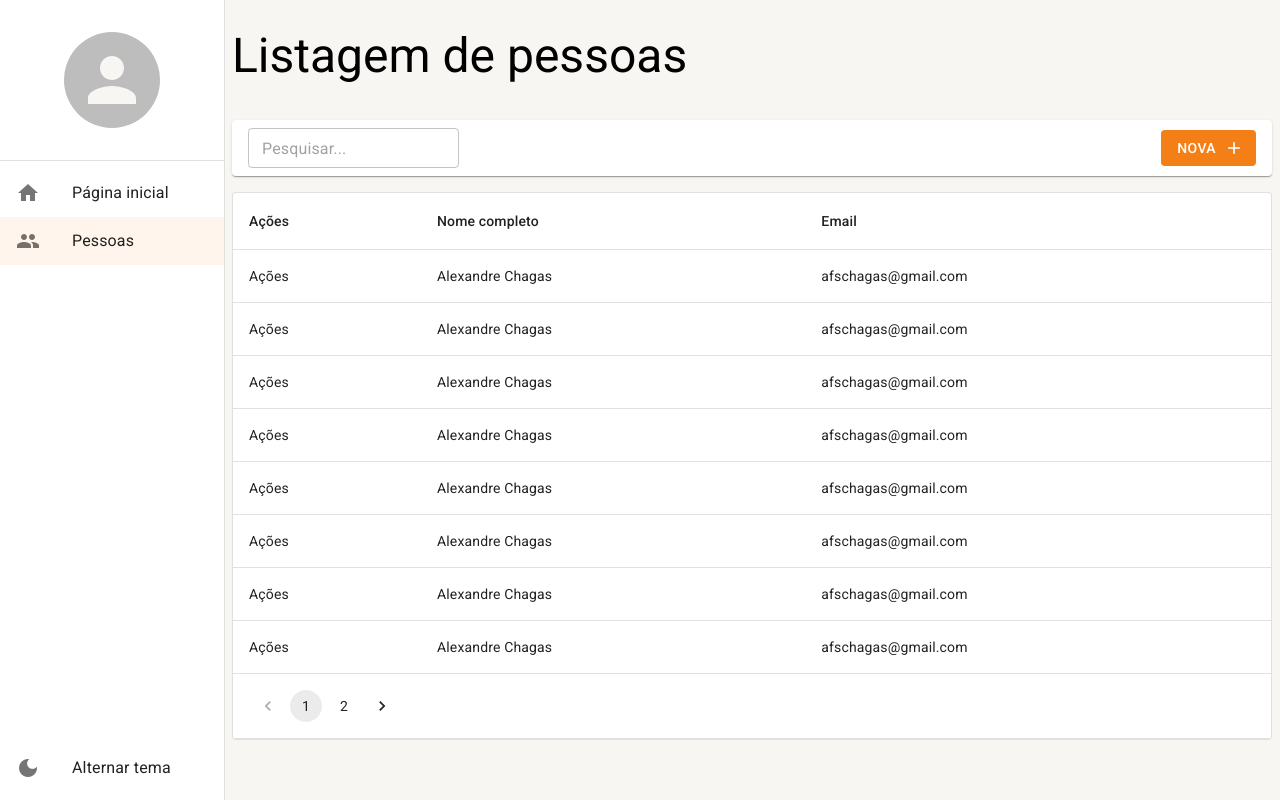
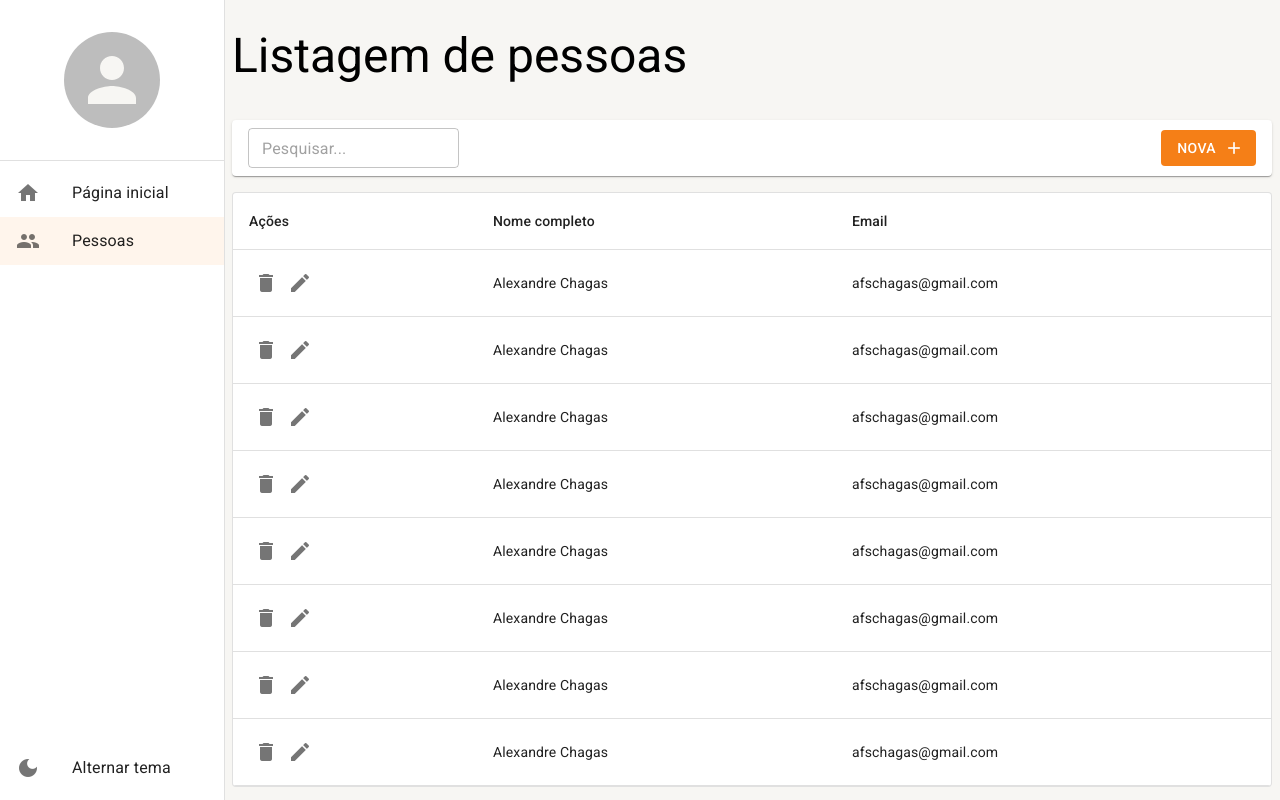
Before and after one commit to afschagas/rmt-cadastro, a React (Create React App) app: page /pessoas in a window 1280 px wide. Built offline with nearby package versions, Linux system fonts and the light colour scheme; data requests are answered from the project's data file.

Commit message:
feat: Configurando ações da listagem

```diff
--- a/mock/database.json
+++ b/mock/database.json
@@ -1,11 +1,5 @@
 {
   "pessoas": [
-    {
-      "id": 1,
-      "email": "afschagas@gmail.com",
-      "cidadeId": 1,
-      "nomeCompleto": "Alexandre Chagas"
-    },
     {
       "id": 2,
       "email": "afschagas@gmail.com",
@@ -53,12 +47,6 @@
       "email": "afschagas@gmail.com",
       "cidadeId": 1,
       "nomeCompleto": "Alexandre Chagas"
-    },
-    {
-      "id": 10,
-      "email": "afschagas@gmail.com",
-      "cidadeId": 1,
-      "nomeCompleto": "Alexandre Chagas"
     }
   ]
 }
--- a/src/pages/Pages/pessoas/ListagemDePessoas.tsx
+++ b/src/pages/Pages/pessoas/ListagemDePessoas.tsx
@@ -1,5 +1,5 @@
 import { useEffect, useMemo, useState } from 'react';
-import { LinearProgress, Pagination, Paper, Table, TableBody, TableCell, TableContainer, TableFooter, TableHead, TableRow } from '@mui/material';
+import { Icon, IconButton, LinearProgress, Pagination, Paper, Table, TableBody, TableCell, TableContainer, TableFooter, TableHead, TableRow } from '@mui/material';
 import { useSearchParams } from 'react-router-dom';
 
 // Components
@@ -52,6 +52,25 @@ export const ListagemDePessoas: React.FC = () => {
     // eslint-disable-next-line react-hooks/exhaustive-deps
   }, [busca, pagina]);
 
+  //Função que exclui a linha da tabela
+  const handleDelete = (id: number) => {
+
+    // eslint-disable-next-line no-restricted-globals
+    if (confirm('Realmente deseja apagar?')) {
+      PessoasService.deleteById(id)
+        .then(result => {
+          if (result instanceof Error) {
+            alert(result.message);
+          } else {
+            setRows(oldRows => [
+              ...oldRows.filter(oldRows => oldRows.id !== id),
+            ]);
+            alert('Registro apagado com sucesso!');
+          }
+        });
+    }
+  };
+
   return (
     <LayoutBaseDePagina
       titulo='Listagem de pessoas'
@@ -76,7 +95,14 @@ export const ListagemDePessoas: React.FC = () => {
           <TableBody>
             {rows.map(row => (
               <TableRow key={row.id}>
-                <TableCell>Ações</TableCell>
+                <TableCell>
+                  <IconButton size='small' onClick={() => handleDelete(row.id)} >
+                    <Icon>delete</Icon>
+                  </IconButton>
+                  <IconButton size='small'>
+                    <Icon>edit</Icon>
+                  </IconButton>
+                </TableCell>
                 <TableCell>{row.nomeCompleto}</TableCell>
                 <TableCell>{row.email}</TableCell>
               </TableRow>
--- a/src/shared/environment/index.ts
+++ b/src/shared/environment/index.ts
@@ -2,7 +2,7 @@ export const Environment = {
   /**
    * Define a quantidade de linhas a ser carregada por padrão nas listagens
    */
-  LIMITE_DE_LINHAS: 8,
+  LIMITE_DE_LINHAS: 9,
   /**
    * Placeholder exibido nas inputs
    */
```
